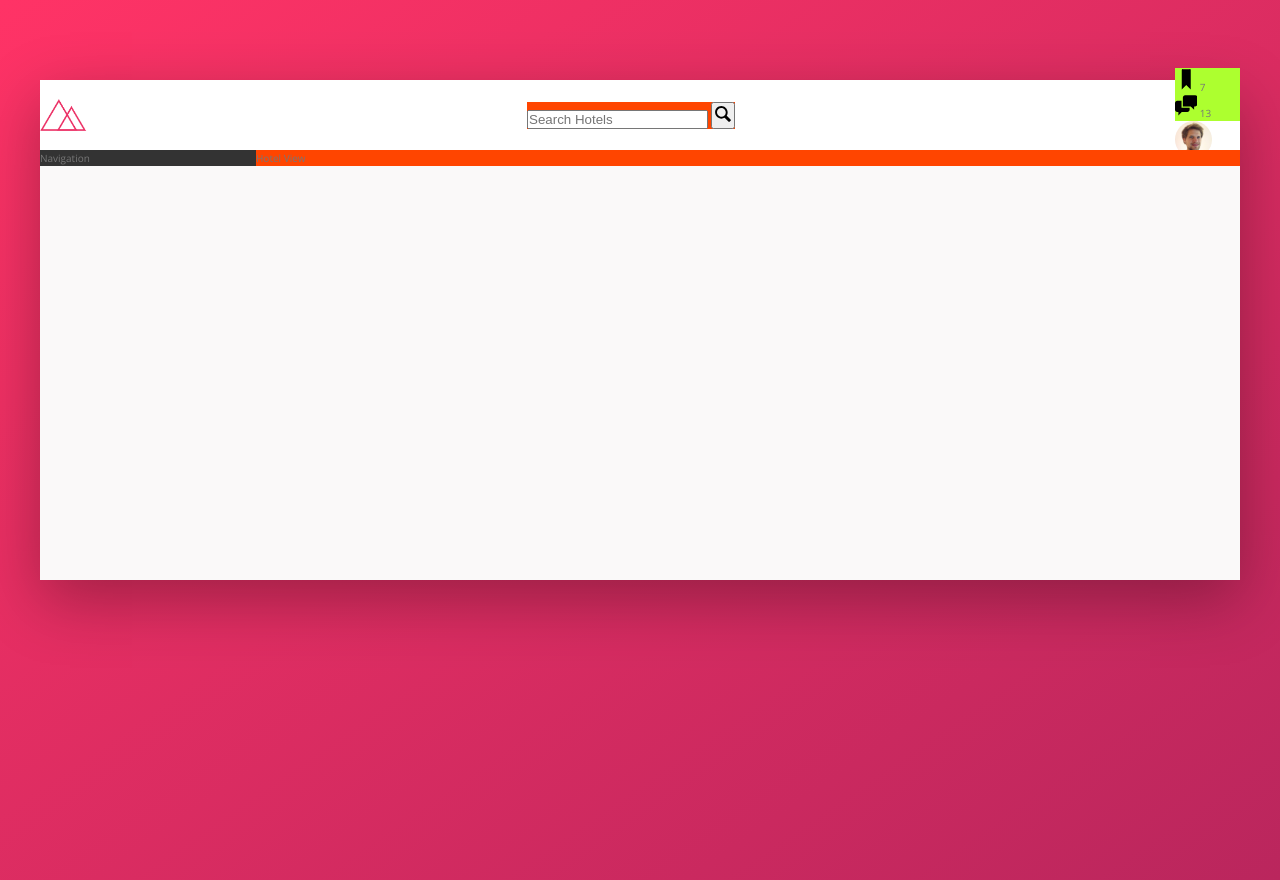
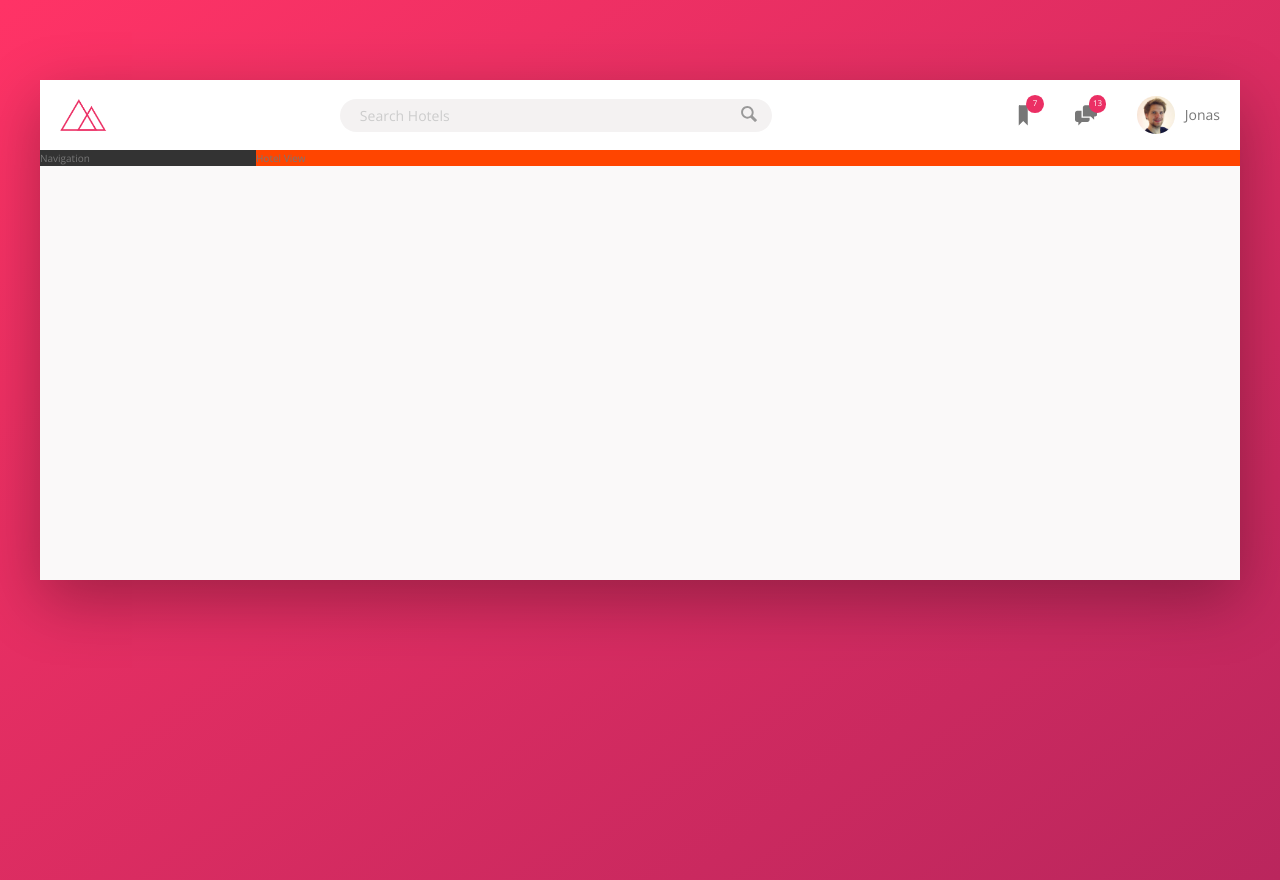
Before and after one commit to robson-muniz/trillo, a website: page index.html in a window 1280 px wide. Drawn offline with nearby package versions, Linux system fonts and the light colour scheme.

Commit message:
Build the Header - final Part: Use SVG, use advanced flexbox alignment techniques

```diff
--- a/sass/_components.scss
+++ b/sass/_components.scss
@@ -2,47 +2,115 @@
 ///////LOGO
 .logo {
 	height: 3.25rem;
+	margin-left: 2rem;
 }
 
 ////////////////////////////////////////////////
 ///////Search Box
 .search {
-	background-color: orangered;
+	flex: 0 0 40%;
+
+	display: flex;
+	align-items: center;
+	justify-content: center;
+
 	&__input {
+		font-family: inherit;
+		font-size: inherit;
+		color: inherit;
+		background-color: var(--color-grey-light-2);
+		border: none;
+		padding: .7rem 2rem;
+		border-radius: 100px;
+		width: 90%;
+		margin-right: -3.25rem;
+		transition: all .2s;
+
+		&:focus {
+			outline: none;
+			width: 100%;
+			background-color: var(--color-grey-light-3);
+		}
+
+		&::-webkit-input-placeholder {
+			font-weight: 100;
+			color: var(--color-grey-light-4);
+		}
+	}
+
+	&__input:focus + &__button {
+		background-color: var(--color-grey-light-3);
 	}
 
 	&__button {
+		border: none;
+		background-color: var(--color-grey-light-2);
+
+		&:focus {
+			outline: none;
+		}
+
+		&:active {
+			transform: translateY(2px);
+		}
 	}
 
 	&__icon {
 		height: 2rem;
 		width: 2rem;
+		fill: var(--color-grey-dark-3);
 	}
 }
 
 ////////////////////////////////////////////////
 ///////User Navigation
 .user-nav {
+	align-self: stretch;
+
+	display: flex;
+	align-items: center;
+
+	& > * {
+		padding: 0 2rem;
+		cursor: pointer;
+		height: 100%;
+		display: flex;
+		align-items: center;
+	}
+
+	& > *:hover {
+		background-color: var(--color-grey-light-2);
+	}
+
 	&__icon-box {
-		background-color: greenyellow;
+		position: relative;
 	}
 
 	&__icon {
 		height: 2.25rem;
 		width: 2.25rem;
+		fill: var(--color-grey-dark-2);
 	}
 
 	&__notification {
-	}
+		font-size: .8rem;
+		height: 1.75rem;
+		width: 1.75rem;
+		border-radius: 51%;
+		background-color: var(--color-primary);
+		color: white;
+		position: absolute;
+		top: 1.5rem;
+		right: 1.1rem;
 
-	&__user {
+		display: flex;
+		justify-content: center;
+		align-items: center;
 	}
 
 	&__user-photo {
 		height: 3.75rem;
 		border-radius: 50%;
-	}
-
-	&__user-name {
+		margin-right: 1rem;
 	}
 }
--- a/sass/_layout.scss
+++ b/sass/_layout.scss
@@ -8,6 +8,7 @@
 }
 
 .header {
+	font-size: 1.4rem;
 	height: 7rem;
 	background-color: #fff;
 	border-bottom: var(--color-grey-light-2);
```
Also changed, not shown: css/style.css.
